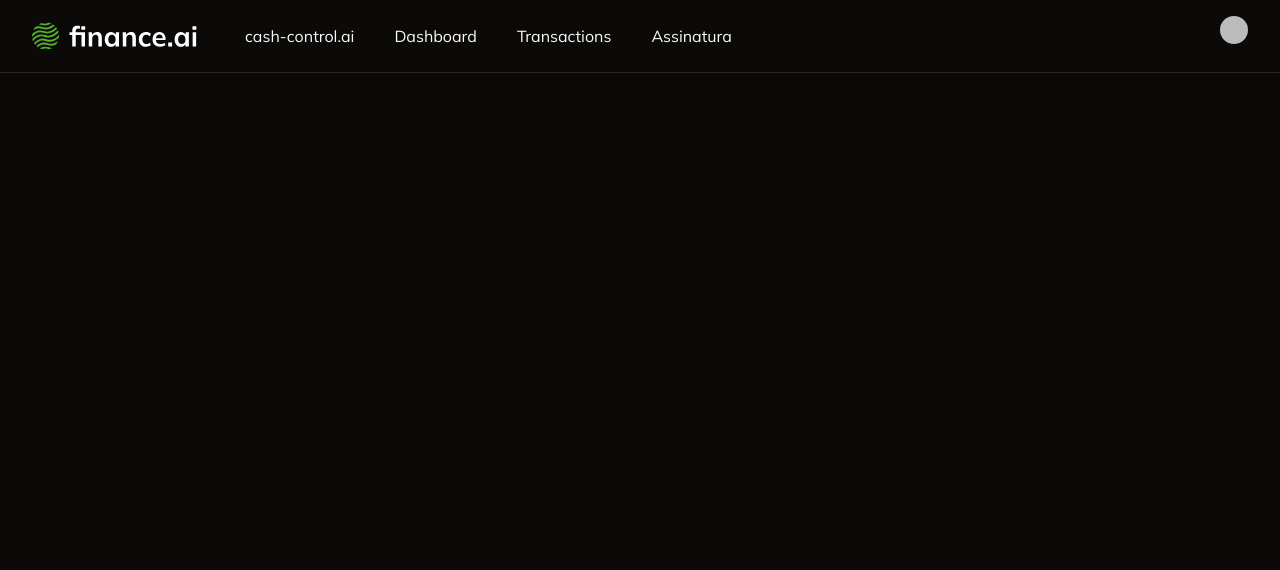
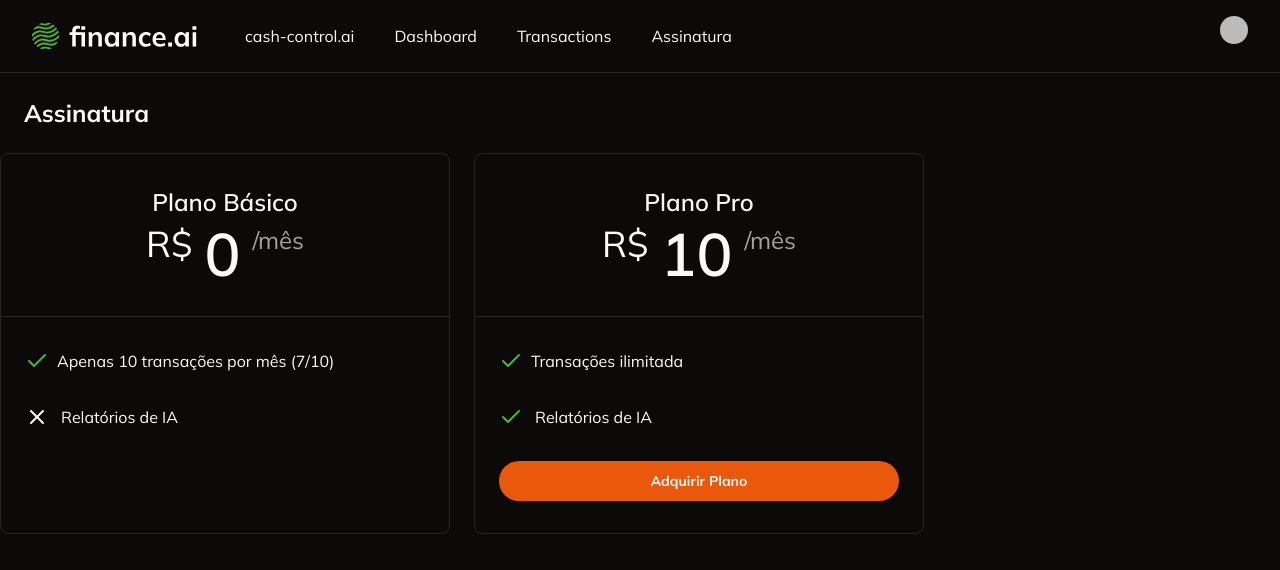
Before and after one commit to oeleomar/myfinances-next, a Next.js app: page /subscription in a window 1280 px wide. Shown: the top 570 px of the page. Built offline with nearby package versions, Linux system fonts and the light colour scheme; no server answers; sample sign-in values are in the browser's storage; some icons are missing.

Commit message:
feat: add and personalize subscription page

```diff
--- a/app/subscription/page.tsx
+++ b/app/subscription/page.tsx
@@ -1,6 +1,9 @@
 import { auth } from "@clerk/nextjs/server";
 import Navbar from "../_components/navbar";
 import { redirect } from "next/navigation";
+import { Card, CardContent, CardHeader } from "../_components/ui/card";
+import { CheckIcon, XIcon } from "lucide-react";
+import { Button } from "../_components/ui/button";
 
 const SubscriptionPage = async () => {
   const { userId } = await auth();
@@ -11,6 +14,58 @@
   return (
     <>
       <Navbar />
+      <div className="space-y-6 p-6">
+        <h1 className="text-2xl font-bold">Assinatura</h1>
+      </div>
+      <div className="flex gap-6">
+        <Card className="w-[450px]">
+          <CardHeader className="border-b border-solid py-8">
+            <h2 className="text-center text-2xl font-semibold">Plano Básico</h2>
+            <div className="item-center flex justify-center gap-3">
+              <span className="text-4xl">R$</span>
+              <span className="text-6xl font-semibold">0</span>
+              <span className="text-2xl text-muted-foreground">/mês</span>
+            </div>
+          </CardHeader>
+          <CardContent className="space-y-8 py-8">
+            <div className="flex items-center gap-2">
+              <CheckIcon className="text-income" />
+              <p>Apenas 10 transações por mês (7/10)</p>
+            </div>
+
+            <div className="flex items-center gap-3">
+              <XIcon />
+              <p>Relatórios de IA</p>
+            </div>
+          </CardContent>
+        </Card>
+
+        <Card className="w-[450px]">
+          <CardHeader className="border-b border-solid py-8">
+            <h2 className="text-center text-2xl font-semibold">Plano Pro</h2>
+            <div className="item-center flex justify-center gap-3">
+              <span className="text-4xl">R$</span>
+              <span className="text-6xl font-semibold">10</span>
+              <span className="text-2xl text-muted-foreground">/mês</span>
+            </div>
+          </CardHeader>
+          <CardContent className="space-y-8 py-8">
+            <div className="flex items-center gap-2">
+              <CheckIcon className="text-income" />
+              <p>Transações ilimitada</p>
+            </div>
+
+            <div className="flex items-center gap-3">
+              <CheckIcon className="text-income" />
+              <p>Relatórios de IA</p>
+            </div>
+
+            <Button className="w-full rounded-full font-bold">
+              Adquirir Plano
+            </Button>
+          </CardContent>
+        </Card>
+      </div>
     </>
   );
 };
```
